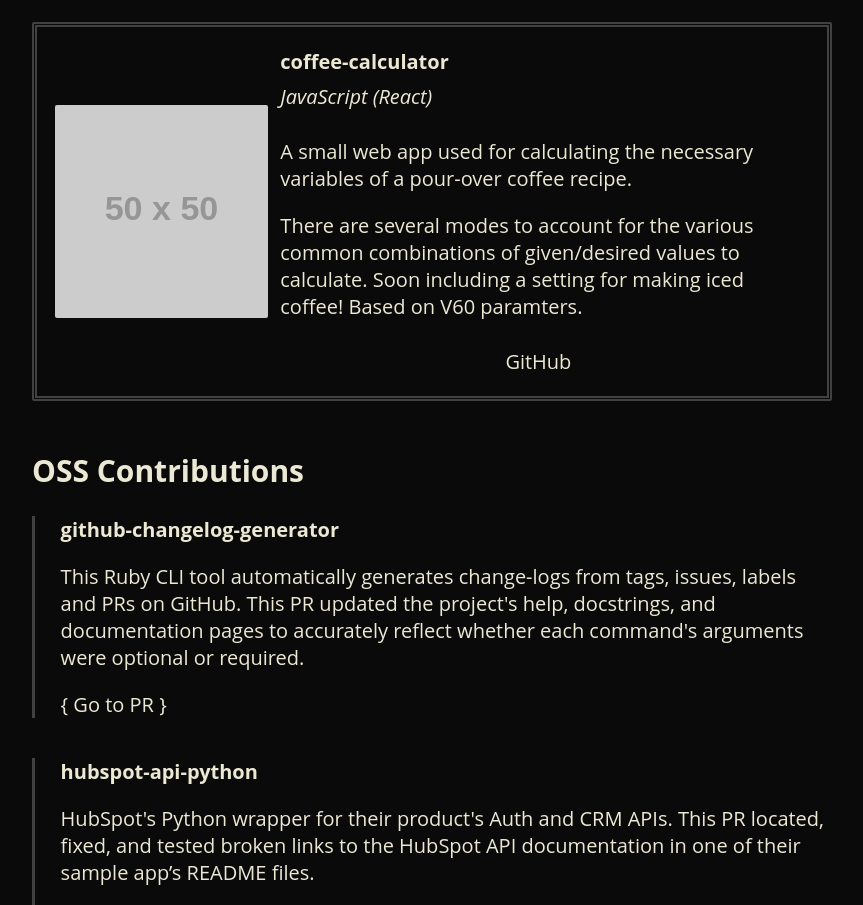
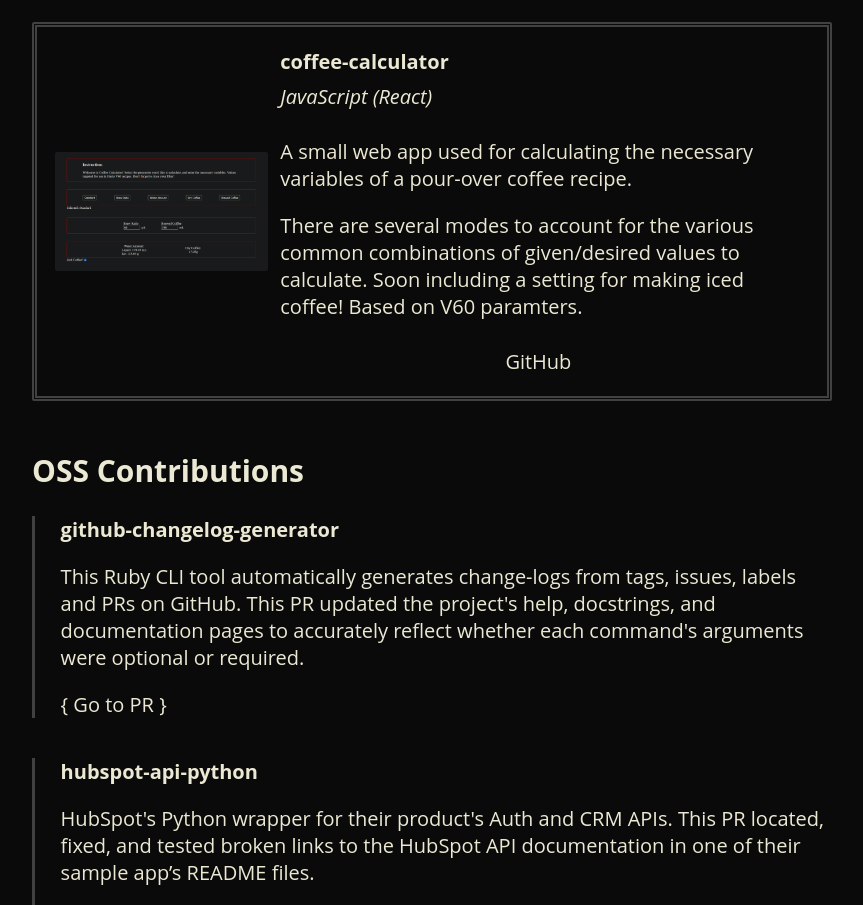
Before and after one commit to spark-c/spark-c.github.io, a React (Create React App) app in the folder app/: page / in a window 1280 px wide. Shown: the part 1867-2772 px from the top of the page, without its empty margins (208-1071 px from the left). Built offline with nearby package versions, Linux system fonts and the light colour scheme.

Commit message:
added img for coffee-calculator

```diff
--- a/app/src/components/project_config.js
+++ b/app/src/components/project_config.js
@@ -3,6 +3,7 @@ import WidgetBot from '@widgetbot/react-embed';
 
 import wcc_img from '../images/wcc.png';
 import sparksiebot_img from '../images/sparksiebot.png';
+import coffee_img from '../images/coffee-calc.png';
 
 import sparksiebot_writeup from './writeups/SparksieBOT.js';
 
@@ -51,7 +52,7 @@ export const projects = {
         "title": "coffee-calculator",
         "host-url": undefined,
         "github-url": "https://github.com/spark-c/coffee-calculator",
-        "img-src": "https://via.placeholder.com/50.png",
+        "img-src": coffee_img,
         "desc": (
             <div>
                 <p>A small web app used for calculating the necessary variables of a pour-over coffee recipe.</p>
```
Also changed, not shown: app/src/images/coffee-calc.png (added).
